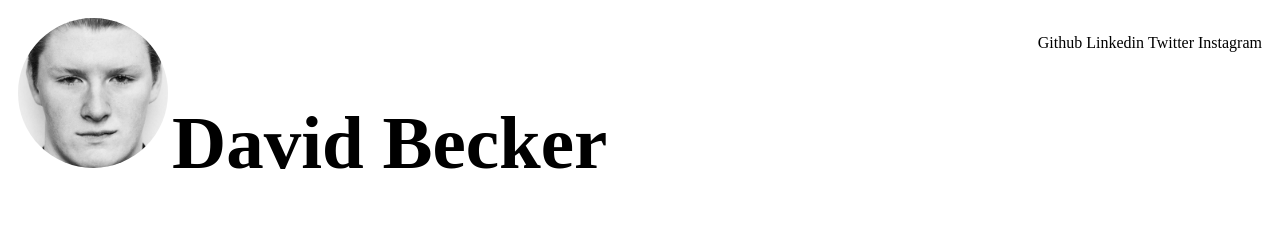
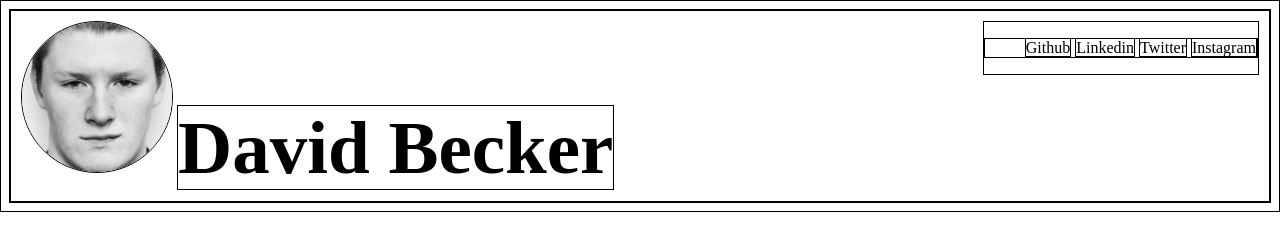
Before and after one commit to dustinyschild/meepedy-page, a plain HTML site: page index.html in a window 1280 px wide. Drawn offline with Linux system fonts and the light colour scheme.

Commit message:
added a temp border to * to help with layouts

```diff
--- a/css/styles.css
+++ b/css/styles.css
@@ -23,3 +23,6 @@ img {
 .pull-right {
   float: right;
 }
+* {
+  border: 1px solid;
+}
```
